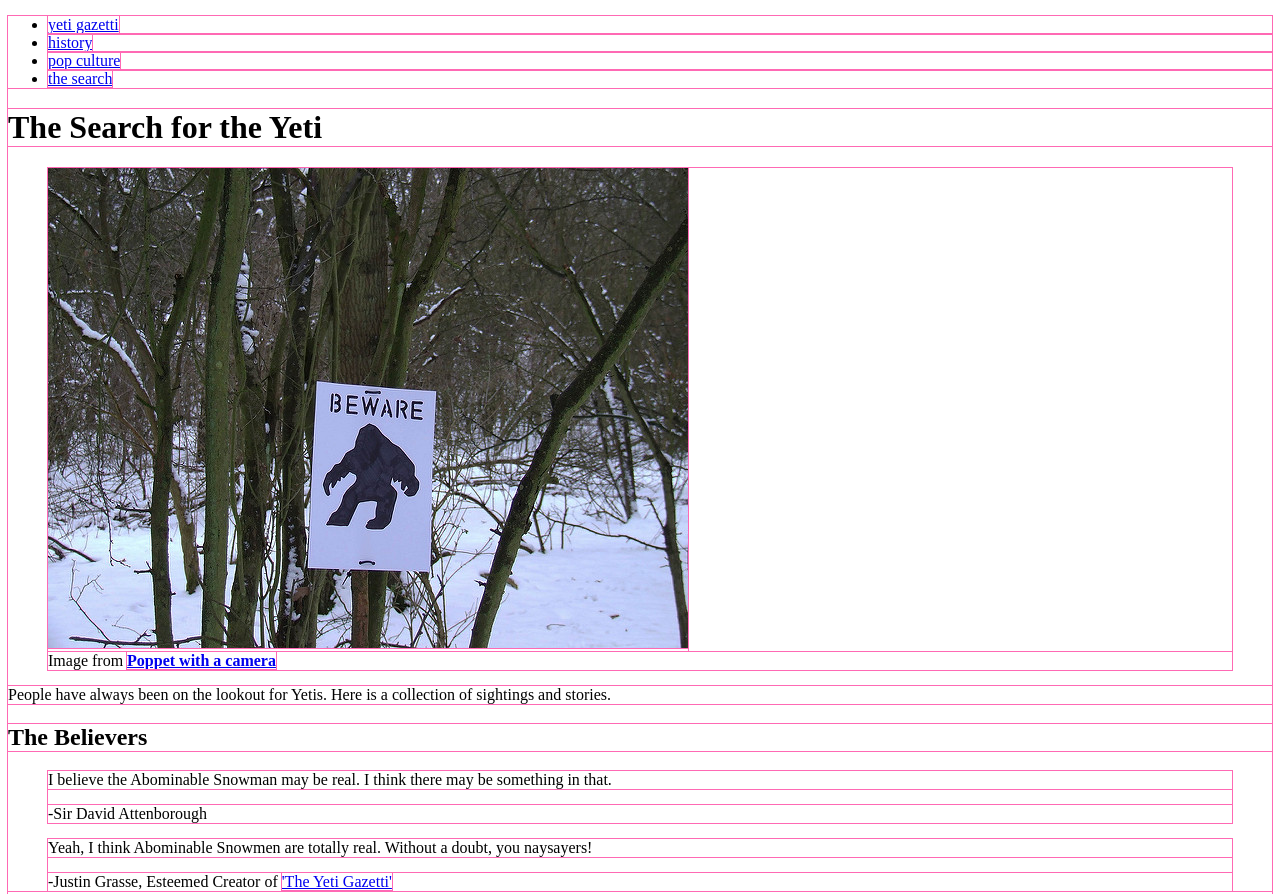
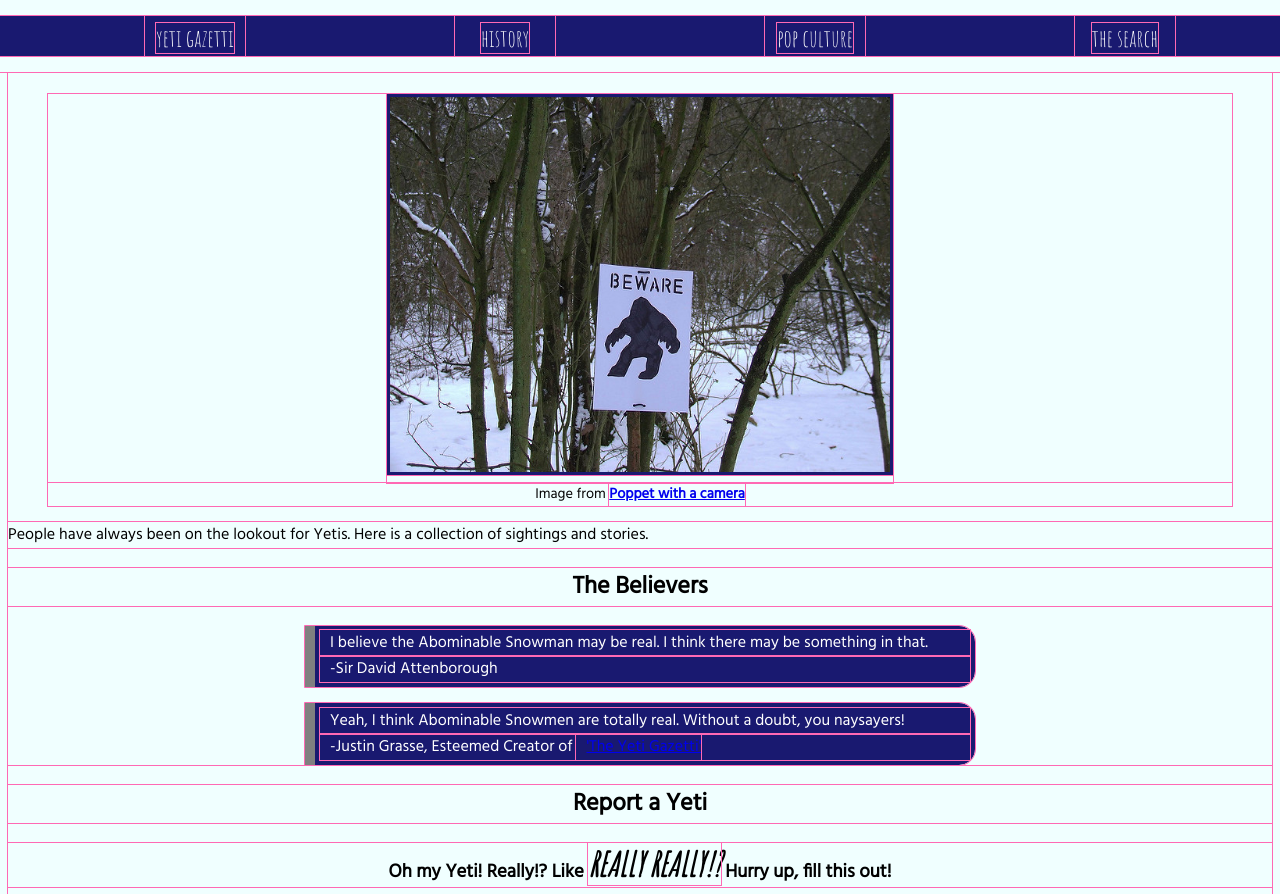
Before and after one commit to justGrasse/justGrasse.github.io, a plain HTML site: page search.html in a window 1280 px wide. Shown: the top 894 px of the page. Drawn offline with Linux system fonts and the light colour scheme.

Commit message:
add to the stylesheet for Yeti Gazetti

```diff
--- a/history.html
+++ b/history.html
@@ -3,6 +3,7 @@
 <head>
 	<title>The Yeti Gazetti - History</title>
 	<link rel="stylesheet" type="text/css" href="styles.css">
+	<link href="https://fonts.googleapis.com/css?family=Amatic+SC|Hind" rel="stylesheet">
 </head>
 <body>
 
@@ -13,12 +14,13 @@
 	<li><a href="search.html">the search</a></li>
 </ul></nav>
 
+<main id="history">
 	<h1>The Yeti in History</h1>
 
 	<section>
 		<h2>Pre 1800's</h2>
 		<h3>The Himalayas</h3>
-	<p>The Himalayan people are like all about the Yeti.  He is worshipped by many as a "Glacier Being", and many Tibetan Buddhists believed his blood to mystical.</p>
+		<p>The Himalayan people are like all about the Yeti.  	He is worshipped by many as a "Glacier Being", and 	many Tibetan Buddhists believed his blood to mystical.	</p>
 	</section>
 
 	<hr>
@@ -41,6 +43,8 @@
 		<h2>2000's</h2>
 	</section>
 
+</main>
+
 <footer>Back to <a href="index.html">The Yeti Gazetti</a></footer>
 
 </body>
--- a/search.html
+++ b/search.html
@@ -3,6 +3,7 @@
 <head>
 	<title>The Yeti Gazetti - The Search</title>
 	<link rel="stylesheet" type="text/css" href="styles.css">
+	<link href="https://fonts.googleapis.com/css?family=Amatic+SC|Hind" rel="stylesheet">
 
 </head>
 <body>
@@ -32,9 +33,15 @@
 
 	<h2>The Believers</h2>
 
-	<blockquote cite="http://www.radiotimes.com/news/2013-09-10/david-attenborough-i-believe-the-abominable-snowman-may-be-real"><p>I believe the Abominable Snowman may be real. I think there may be something in that.</p><footer>-Sir David Attenborough</footer></blockquote>
+	<blockquote cite="http://www.radiotimes.com/news/2013-09-10/david-attenborough-i-believe-the-abominable-snowman-may-be-real">
+		<p>I believe the Abominable Snowman may be real. I think there may be something in that.</p>
+		<footer>-Sir David Attenborough</footer>
+	</blockquote>
 
-	<blockquote><p>Yeah, I think Abominable Snowmen are totally real.  Without a doubt, you naysayers!</p><footer>-Justin Grasse, Esteemed Creator of <a href="https://justgrasse.github.io/">'The Yeti Gazetti'</a></footer></blockquote>
+	<blockquote>
+		<p>Yeah, I think Abominable Snowmen are totally real.  Without a doubt, you naysayers!</p>
+		<footer>-Justin Grasse, Esteemed Creator of <a href="https://justgrasse.github.io/">'The Yeti Gazetti'</a></footer>
+	</blockquote>
 
 </section>
 
@@ -54,7 +61,7 @@
 			<input type="text" name="location">
 		</div>
 		<div>
-			<textarea name="descr" rows="5" cols="30" placeholder="Provide a vivid description here..."></textarea>
+			<textarea name="descr" rows="5" cols="50" placeholder="Provide a vivid description here..."></textarea>
 		</div>
 		<div>
 			<button type="submit">Report Yo Yeti!</button>
--- a/styles.css
+++ b/styles.css
@@ -1,3 +1,137 @@
 * {
+	background-color: azure;
 	outline: 1px solid hotpink;
+	font-family: 'Hind', sans-serif;
 }
+
+h1,h2,h3 {
+	text-align: center;
+}
+
+/* TOP NAVIGATION BAR */
+
+nav {
+	position: fixed;
+	width: 100%;
+	top: 0;
+	left: 0;
+	right: 0;
+}
+
+nav ul {
+	background-color: midnightblue;
+	display: flex;
+	flex-direction: row;
+	justify-content: space-around;
+	list-style-type: none;
+}
+
+nav ul li {
+	background-color: inherit;
+	width: 100px;
+	height: 40px;
+	text-align: center;
+	padding: 0;
+}
+
+li a {
+	font-family: 'Amatic SC', cursive;
+	background-color: inherit;
+	color: white;
+	font-size: 1.5em;
+	text-decoration: none;
+	line-height: 1.9em;
+	padding: 0;
+	margin: 0;
+	vertical-align: middle;
+}
+
+li a:hover {
+	color: lightgray;
+	font-size: 1.8em;
+}
+
+/* END OF TOP NAVIGATION BAR */
+
+main#history {
+	width: 75%;
+	margin: 0 auto;
+}
+
+em {
+	font-family: 'Amatic SC', cursive;
+	font-weight: bold;
+	font-style: italic;
+	font-size: 1.8em;
+}
+
+figure {
+	font-size: 0.9em;
+	text-align: center;
+	margin-top: 0;
+}
+
+img {
+	width: 500px;
+	border: 3px solid midnightblue;
+}
+
+/*section{
+	clear: both;
+}*/
+
+.left {
+	float: left;
+}
+
+blockquote {
+	width: 75%;
+	max-width: 650px;
+	padding: 0.3em;
+	background: midnightblue;
+	color: white;
+	border-top-right-radius: 1em;
+	border-bottom-right-radius: 1em;
+	margin: 1em auto;
+	border-left: 10px solid gray;
+}
+
+blockquote * {
+	padding-left: 10px;
+	background-color: inherit;
+	margin: 0 auto;
+}
+
+blockquote footer{
+	background-color: none;
+	text-align: left;
+	left: 1em;
+
+}
+
+footer {
+	text-align: center;
+	margin: inherit auto;
+}
+
+@media screen and (max-width: 575px) {
+	img {
+		width: 90%;
+	}
+}
+
+@media screen and (max-width: 350px) {
+	nav {
+		font-size: 0.9em;
+		line-height: 1.8em;
+	}
+}
+
+
+/*  OPPORTUNITIES TO FIX:
+			- Prevent links in the navigation
+					from spilling over on :hover
+			- In figure remove whitespace with
+					line break after </img>
+
+*/
```
Also changed, not shown: index.html (+13 -13 lines), pop_culture.html (+1 -0 lines). Lines whose indentation alone changed are shown as unchanged.
